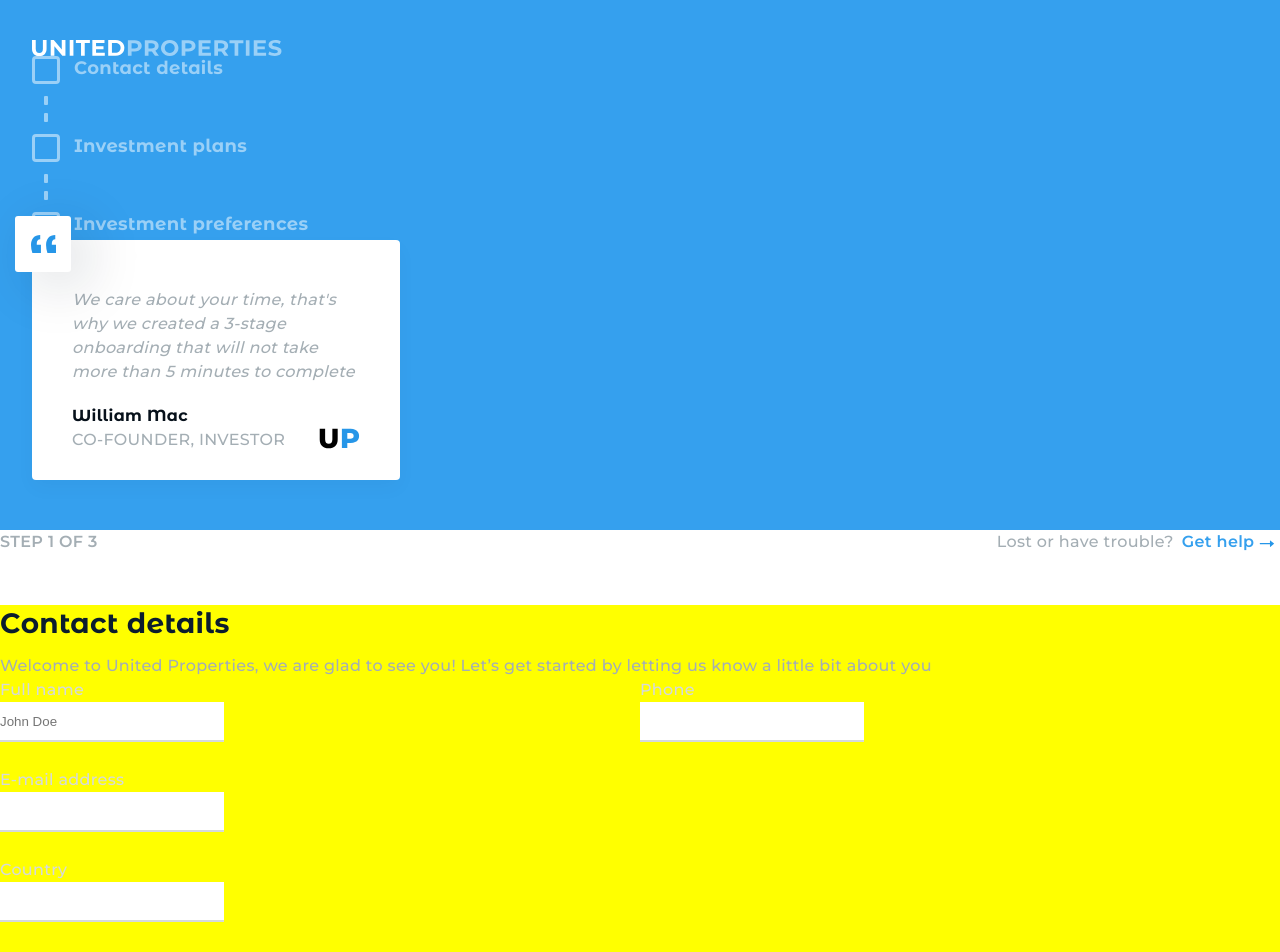
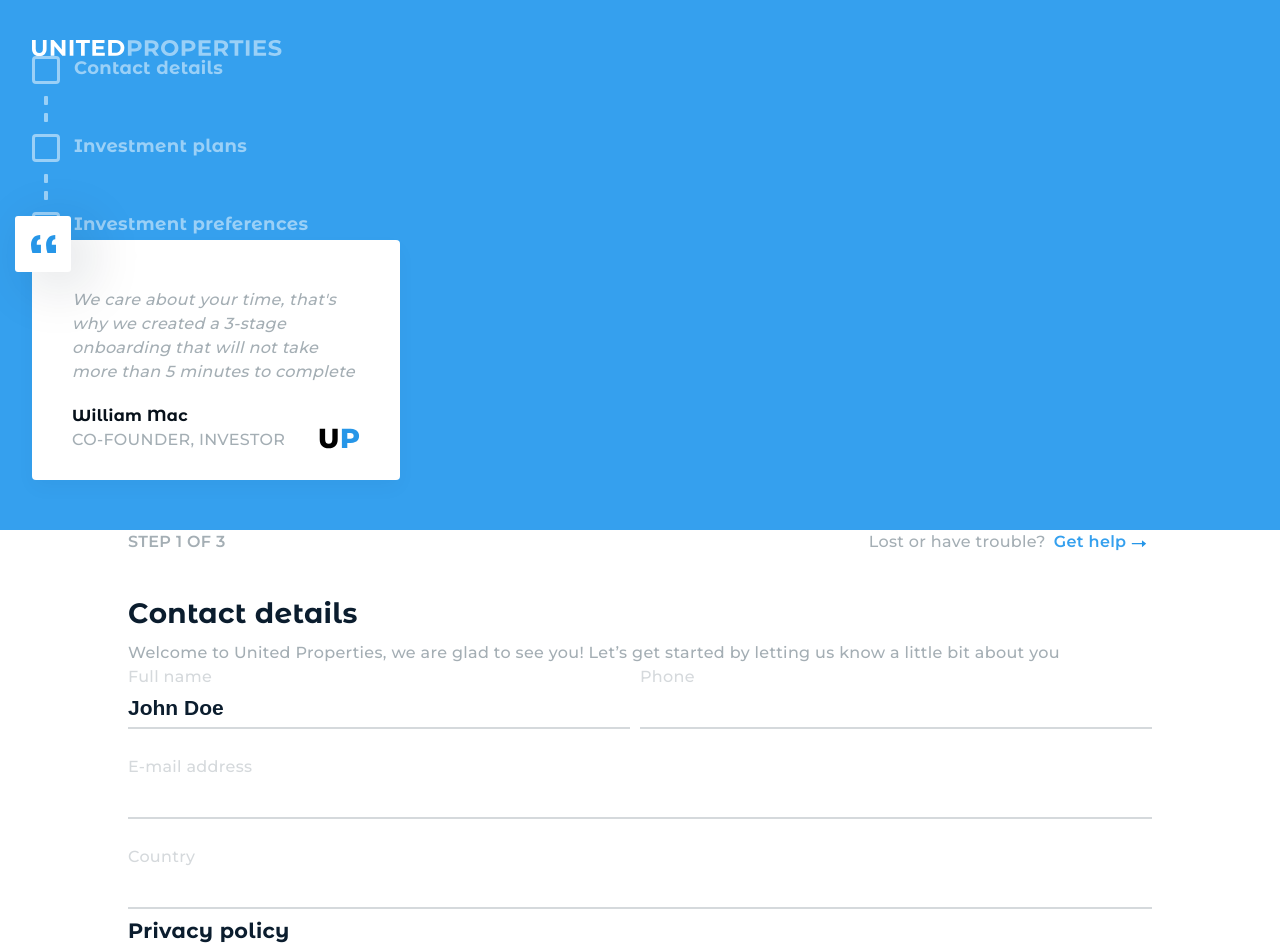
Before and after one commit to cavaglieridomenico/user-onboarding, a React (Create React App) app: page / in a window 1280 px wide. Shown: the top 952 px of the page. Built offline with nearby package versions, Linux system fonts and the light colour scheme.

Commit message:
[FIXED] Text related properties
All properties related to the text have been assigned to the outerbox
container and no longer directly to the body. All properties are
declared in the text.css module.

```diff
--- a/src/assets/style/common.css
+++ b/src/assets/style/common.css
@@ -1,8 +1,3 @@
-/*
-======
-Global Styles
-======
-*/
 * {
   margin: 0;
   padding: 0;
@@ -10,76 +5,64 @@ Global Styles
 }
 
 body {
-  margin: 0;
-  font-family: var(--monserrat);
-  -webkit-font-smoothing: antialiased;
-  -moz-osx-font-smoothing: grayscale;
-  background: var(--mainBackground);
-  color: var(--mainGrey);
-  font-weight: 500;
-  line-height: var(--mainLineHeigth);
-  letter-spacing: var(--mainSpacing);
+  background-color: var(--mainBackground);
 }
 
-code {
-  font-family: source-code-pro, Menlo, Monaco, Consolas, 'Courier New',
-    monospace;
+/*Main containers*/
+.onboarding-outerbox {
+  position: relative;
+  width: var(--outerWith);
+  height: var(--outerHeight);
+  max-width: var(--outerMaxWidth);
+  margin: 0 auto;
 }
 
-ul {
+.onboarding-innerbox {
+  background-color: var(--mainWhite);
+  position: relative;
+  display: flex;
+  flex-direction: column;
+  justify-content: space-between;
+  height: var(--innerHeight);
+  padding: var(--innerPadding);
+}
+
+@media all and (min-width: 992px) and (min-height: 650px) {
+  .onboarding-outerbox {
+    display: grid;
+    grid-template-columns: var(--outerColLeft) auto;
+  }
+}
+/*Container end*/
+
+.onboarding-outerbox ul {
   list-style-type: none;
 }
 
-a {
+.onboarding-outerbox a {
   text-decoration: none;
-  color: var(--mainBlack);
 }
 
-img {
+.onboarding-outerbox img {
   width: 100%;
 }
 
-input {
+.onboarding-outerbox input {
   border-top: 0;
   border-right: 0;
   border-bottom: 2px solid var(--lightGrey);
   border-left: 0;
   height: 2.5rem;
-  margin-bottom: var(--formMarginBottom);
-  width: 14rem;
+  margin: var(--inputMargin);
+  width: 100%;
+  font-size: 21px;
+  font-weight: 600;
+}
+.onboarding-outerbox input::placeholder {
+  color: var(--mainBlack);
 }
 
-label {
+.onboarding-outerbox label {
   display: block;
   color: var(--lightGrey);
 }
-
-/*Main containers*/
-.outer-container {
-  position: relative;
-  background-color: var(--mainBackground);
-  height: 100vh;
-  max-height: var(--maxHeight);
-  width: var(--outerWith);
-  margin: 0 auto;
-}
-
-.inner-container {
-  position: relative;
-  display: flex;
-  flex-direction: column;
-  justify-content: space-between;
-  width: var(--innerWidth);
-}
-
-@media all and (min-width: 992px) {
-  .outer-container {
-    display: flex;
-  }
-}
-
-section {
-  background-color: yellow;
-  padding: var(--innerPadding);
-}
-/*Container end*/
--- a/src/assets/style/text.css
+++ b/src/assets/style/text.css
@@ -1,5 +1,14 @@
-/*Text*/
-h1,
+.onboarding-outerbox {
+  font-family: var(--monserrat);
+  -webkit-font-smoothing: antialiased;
+  -moz-osx-font-smoothing: grayscale;
+  color: var(--mainGrey);
+  font-weight: 500;
+  line-height: var(--mainLineHeigth);
+  letter-spacing: var(--mainSpacing);
+}
+
+.onboarding-outerbox h1,
 h2,
 h3,
 h4,
@@ -10,59 +19,56 @@ h6 {
   letter-spacing: var(--desktopSpacing);
 }
 
-h1 {
-  font-size: 1.4rem;
+.onboarding-outerbox h1 {
+  font-size: 1.6rem;
   line-height: 2.1rem;
   margin: var(--titleMargin);
 }
 
-h2 {
+.onboarding-outerbox h2 {
   font-size: 1.1rem;
   margin: var(--title2Margin);
 }
 
-.inner-container p {
+.onboarding-innerbox p {
   font-size: 14px;
 }
 
-h1,
+.onboarding-outerbox h1,
 h2 {
   text-align: center;
 }
 
-article > p {
-  display: none;
+.onboarding-outerbox footer p {
+  font-size: 14px;
 }
 
-@media all and (min-width: 800px) {
-  h1,
+@media all and (min-width: 768px) {
+  .onboarding-outerbox h1,
   h2 {
     text-align: left;
   }
 
-  h1 {
+  .onboarding-outerbox h1 {
     font-size: 1.75rem;
     line-height: 2.25rem;
     margin: var(--titleMargin);
   }
 
-  h2 {
+  .onboarding-outerbox h2 {
     font-size: 1.3rem;
     margin: var(--title2Margin);
   }
 
-  article > p {
+  .onboarding-outerbox article > p {
     display: block;
   }
 
-  .inner-container p {
+  .onboarding-innerbox p {
+    font-size: 16px;
+  }
+
+  footer p {
     font-size: 16px;
   }
 }
-
-@media all and (min-width: 1440px) {
-  article > p {
-    padding-right: 90px;
-  }
-}
-/*Text end*/
```
